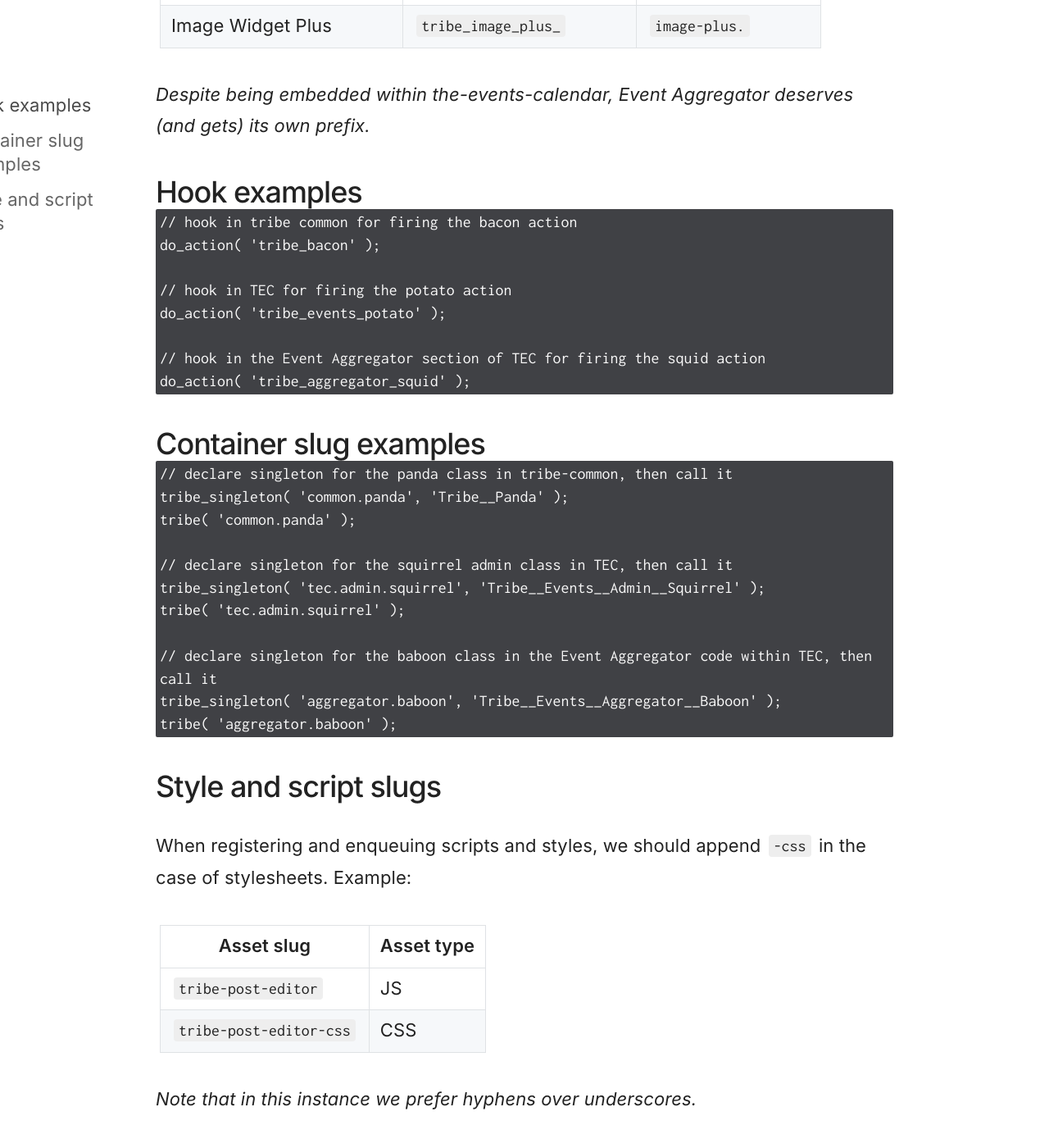
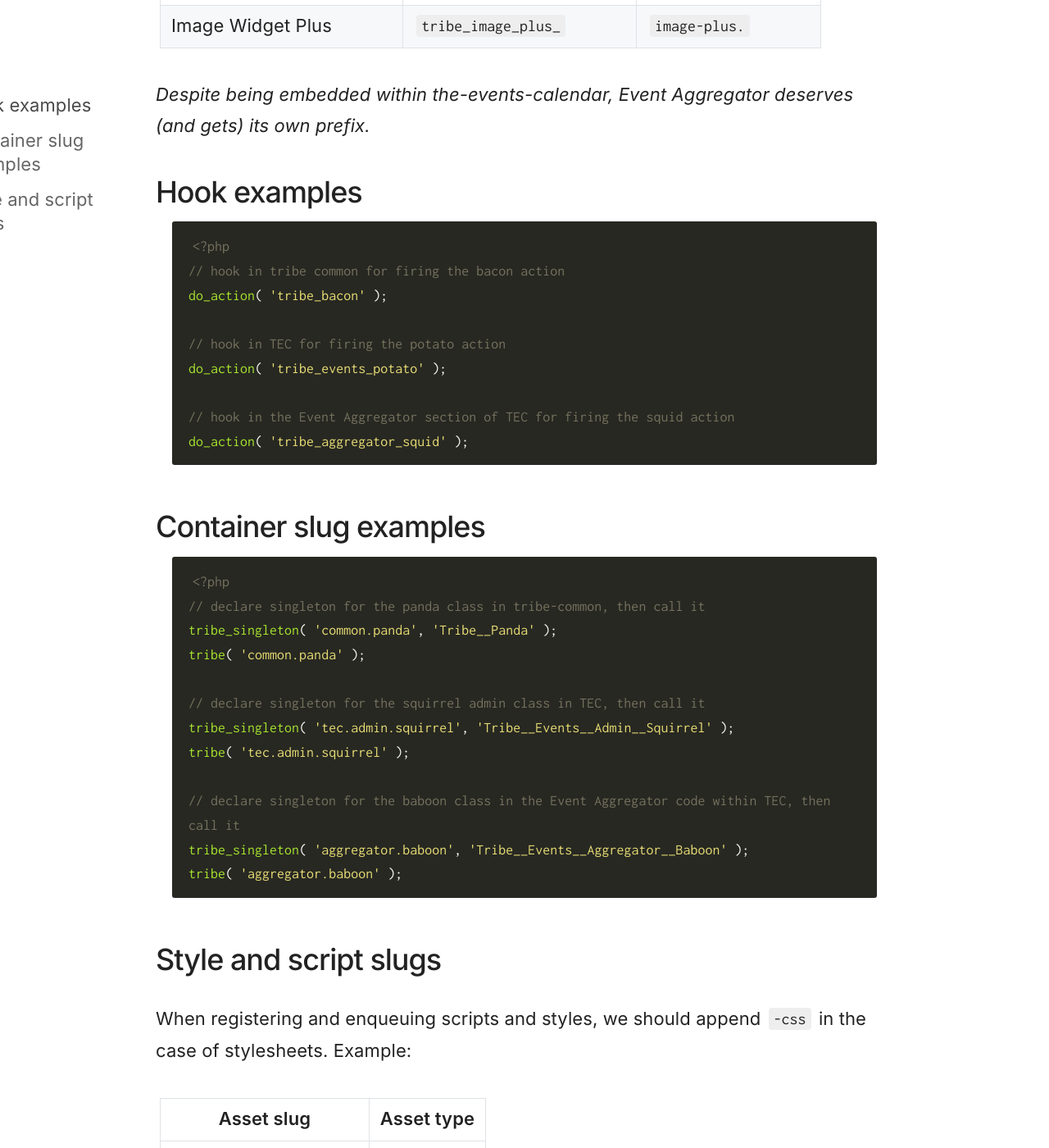
Before and after one commit to moderntribe/products-engineering, a Jekyll site: the page built from _posts/2017-08-28-plugins-namespacing.md, in a window 1280 px wide and 1400 px high, scrolled down 926 px. Shown: the whole window at 82% size. Built offline with Jekyll 4.4.1, drawn with Linux system fonts in a browser that asks for light colours; nearby versions of some CDN libraries.

Commit message:
Start using Markdown format for code

````diff
--- a/_posts/2017-08-28-plugins-namespacing.md
+++ b/_posts/2017-08-28-plugins-namespacing.md
@@ -3,6 +3,7 @@ date: 2017-08-28
 title: Plugin Namespacing
 categories:
   - Guidelines
+
 description: Plugin conventions for Namespaces, Assets and Classes
 icon: fa-file-text-o
 ---
@@ -28,7 +29,8 @@ _Despite being embedded within the-events-calendar, Event Aggregator deserves (a
 
 ## Hook examples
 
-<pre>
+```php
+<?php
 // hook in tribe common for firing the bacon action
 do_action( 'tribe_bacon' );
 
@@ -37,11 +39,12 @@ do_action( 'tribe_events_potato' );
 
 // hook in the Event Aggregator section of TEC for firing the squid action
 do_action( 'tribe_aggregator_squid' );
-</pre>
+```
 
 ## Container slug examples
 
-<pre>
+```php
+<?php
 // declare singleton for the panda class in tribe-common, then call it
 tribe_singleton( 'common.panda', 'Tribe__Panda' );
 tribe( 'common.panda' );
@@ -53,7 +56,7 @@ tribe( 'tec.admin.squirrel' );
 // declare singleton for the baboon class in the Event Aggregator code within TEC, then call it
 tribe_singleton( 'aggregator.baboon', 'Tribe__Events__Aggregator__Baboon' );
 tribe( 'aggregator.baboon' );
-</pre>
+```
 
 ## Style and script slugs
 
````
Also changed, not shown: _posts/2017-08-28-css.md (+12 -11 lines), _posts/2017-08-28-html.md (+10 -9 lines), _posts/2017-08-28-javascript.md (+5 -5 lines), _posts/2017-08-28-structure.md (+3 -2 lines).
